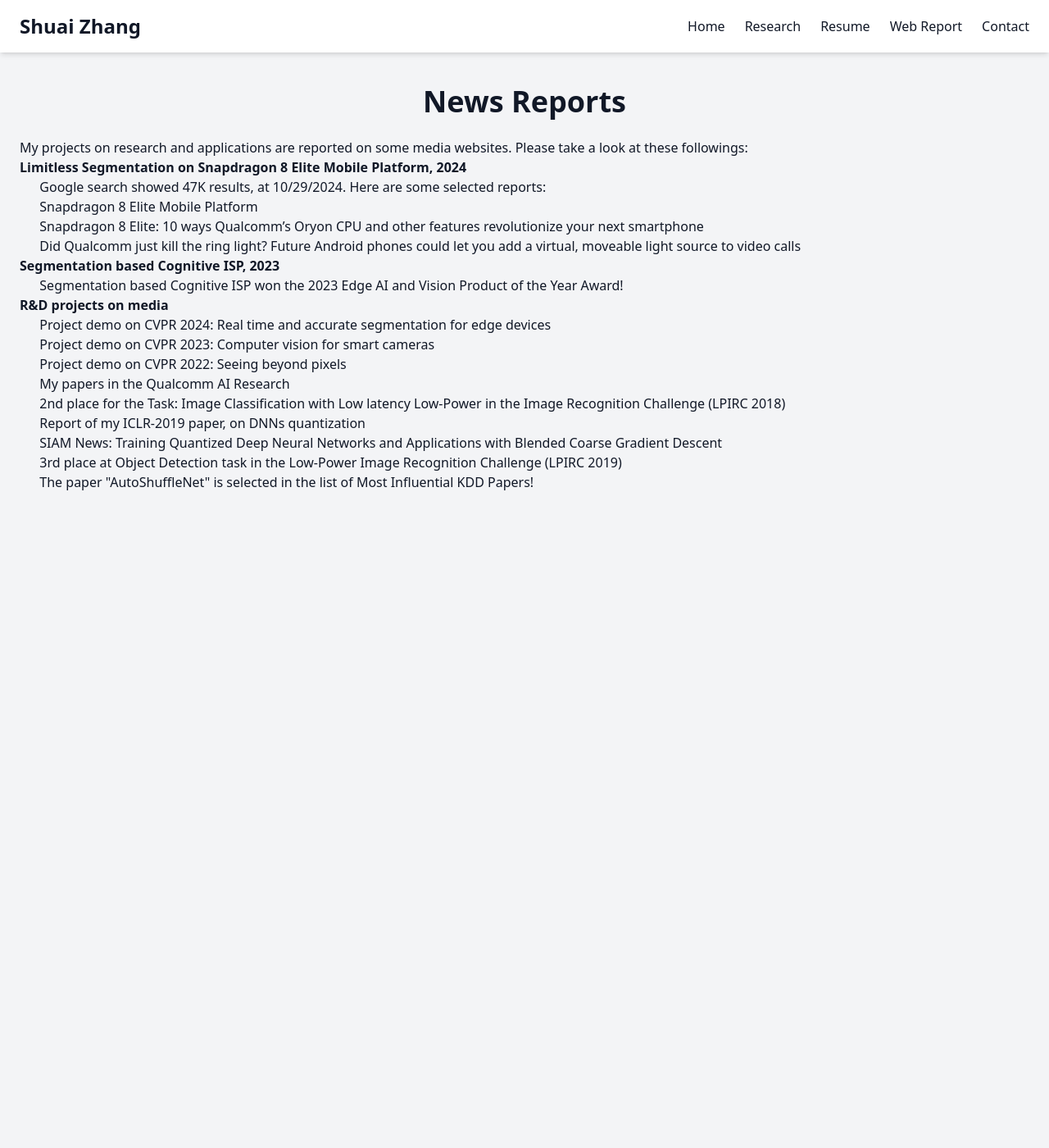
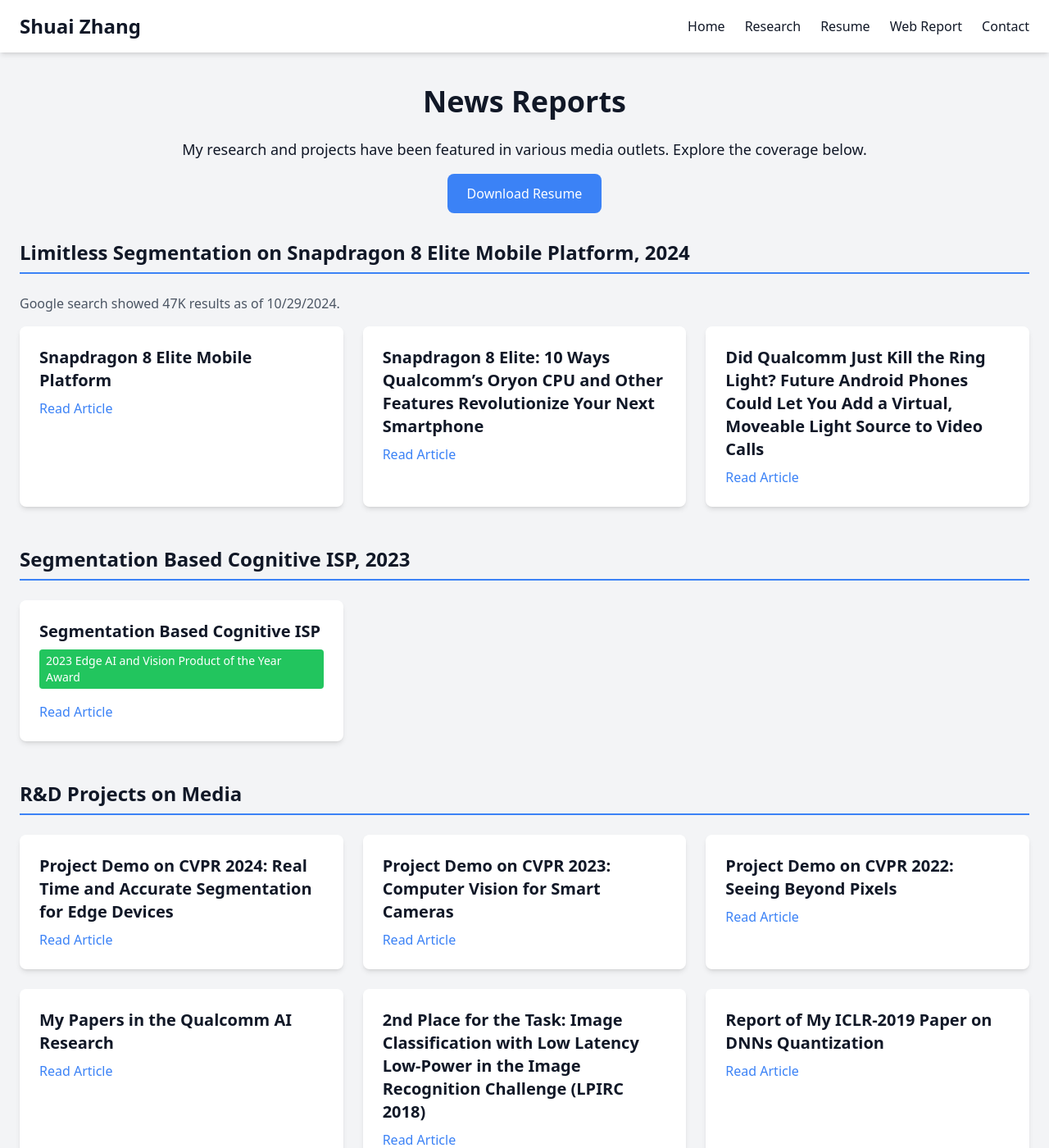
Before and after one commit to zsivine/zsivine.github.io, a Jekyll site: the page built from webreport.html, in a window 1280 px wide and 1400 px high. Shown: the whole window at 82% size. Built offline with Jekyll 4.4.1, drawn with Linux system fonts in a browser that asks for light colours; nearby versions of some CDN libraries; some of the changed text lies outside the part shown.

Commit message:
update web-report

```diff
--- a/webreport.html
+++ b/webreport.html
@@ -2,51 +2,114 @@
 layout: page
 title: News Reports
 permalink: /webreport/
+description: Media coverage and news reports on Shuai Zhang's research and projects in AI and computer vision.
 ---
-My projects on research and applications are reported on some media websites.
-Please take a look at these followings:
+<section class="animate-fade-in">
+  <div class="mb-8 text-center">
+    <p class="text-lg mb-4">My research and projects have been featured in various media outlets. Explore the coverage below.</p>
+    <a href="/assets/resume.pdf" class="inline-block px-6 py-3 bg-blue-500 text-white rounded-lg hover:bg-blue-600 transition">Download Resume</a>
+  </div>
+  <div class="space-y-12">
+    <!-- Limitless Segmentation on Snapdragon 8 Elite Mobile Platform, 2024 -->
+    <div>
+      <h2 class="text-2xl font-bold mb-6 border-b-2 border-blue-500 pb-2">Limitless Segmentation on Snapdragon 8 Elite Mobile Platform, 2024</h2>
+      <p class="text-gray-600 dark:text-gray-300 mb-4">Google search showed 47K results as of 10/29/2024.</p>
+      <div class="grid grid-cols-1 md:grid-cols-2 lg:grid-cols-3 gap-6">
+        <article class="bg-white dark:bg-gray-700 p-6 rounded-lg shadow-md hover:shadow-lg transition-shadow">
+          <h3 class="text-xl font-semibold mb-2">Snapdragon 8 Elite Mobile Platform</h3>
+          <div class="mt-2">
+            <a href="https://example.com/snapdragon-8-elite" class="text-blue-500 hover:underline" target="_blank" rel="noopener noreferrer">Read Article</a>
+          </div>
+        </article>
+        <article class="bg-white dark:bg-gray-700 p-6 rounded-lg shadow-md hover:shadow-lg transition-shadow">
+          <h3 class="text-xl font-semibold mb-2">Snapdragon 8 Elite: 10 Ways Qualcomm’s Oryon CPU and Other Features Revolutionize Your Next Smartphone</h3>
+          <div class="mt-2">
+            <a href="https://example.com/snapdragon-8-elite-oryon-cpu" class="text-blue-500 hover:underline" target="_blank" rel="noopener noreferrer">Read Article</a>
+          </div>
+        </article>
+        <article class="bg-white dark:bg-gray-700 p-6 rounded-lg shadow-md hover:shadow-lg transition-shadow">
+          <h3 class="text-xl font-semibold mb-2">Did Qualcomm Just Kill the Ring Light? Future Android Phones Could Let You Add a Virtual, Moveable Light Source to Video Calls</h3>
+          <div class="mt-2">
+            <a href="https://example.com/qualcomm-virtual-light" class="text-blue-500 hover:underline" target="_blank" rel="noopener noreferrer">Read Article</a>
+          </div>
+        </article>
+      </div>
+    </div>
 
-<br> <strong>Limitless Segmentation on Snapdragon 8 Elite Mobile Platform, 2024</strong>
-    <br> &ensp; &ensp; Google search showed 47K results, at 10/29/2024. Here are some selected reports:
-    <br> &ensp; &ensp; <a href="https://www.qualcomm.com/products/mobile/snapdragon/smartphones/snapdragon-8-series-mobile-platforms/snapdragon-8-elite-mobile-platform/" target="_self">
-        Snapdragon 8 Elite Mobile Platform </a>
+    <!-- Segmentation Based Cognitive ISP, 2023 -->
+    <div>
+      <h2 class="text-2xl font-bold mb-6 border-b-2 border-blue-500 pb-2">Segmentation Based Cognitive ISP, 2023</h2>
+      <div class="grid grid-cols-1 md:grid-cols-2 lg:grid-cols-3 gap-6">
+        <article class="bg-white dark:bg-gray-700 p-6 rounded-lg shadow-md hover:shadow-lg transition-shadow">
+          <h3 class="text-xl font-semibold mb-2">Segmentation Based Cognitive ISP</h3>
+          <span class="inline-block px-2 py-1 bg-green-500 text-white text-sm rounded mb-2">2023 Edge AI and Vision Product of the Year Award</span>
+          <div class="mt-2">
+            <a href="https://example.com/cognitive-isp-award" class="text-blue-500 hover:underline" target="_blank" rel="noopener noreferrer">Read Article</a>
+          </div>
+        </article>
+      </div>
+    </div>
 
-    <br> &ensp; &ensp; <a href="https://www.qualcomm.com/news/onq/2024/10/snapdragon-8-elite-10-ways-qualcomms-oryon-cpu-and-other-features-revolutionize-smartphone" target="_self">
-        Snapdragon 8 Elite: 10 ways Qualcomm’s Oryon CPU and other features revolutionize your next smartphone </a>
-
-    <br> &ensp; &ensp; <a href="https://www.techradar.com/phones/android/did-qualcomm-just-kill-the-ring-light-future-android-phones-could-let-you-add-a-virtual-moveable-light-source-to-video-calls" target="_self">
-        Did Qualcomm just kill the ring light? Future Android phones could let you add a virtual, moveable light source to video calls </a>
-
-
-<br><strong>Segmentation based Cognitive ISP, 2023</strong>
-    <br> &ensp; &ensp; <a href="https://www.edge-ai-vision.com/2023/05/2023-edge-ai-and-vision-product-of-the-year-award-winner-showcase-qualcomm-cameras-and-sensors/" target="_self">
-        Segmentation based Cognitive ISP won the 2023 Edge AI and Vision Product of the Year Award! </a>
-
-
-<br><strong>R&D projects on media</strong>
-    <br> &ensp; &ensp; <a href="https://www.youtube.com/watch?v=N4iIyA4X5CM&t=22s&ab_channel=QualcommResearch" target="_self">
-        Project demo on CVPR 2024: Real time and accurate segmentation for edge devices </a>
-
-    <br> &ensp; &ensp; <a href="https://www.youtube.com/watch?v=HauXCVErfsM&ab_channel=QualcommResearch" target="_self">
-        Project demo on CVPR 2023: Computer vision for smart cameras </a>
-
-    <br> &ensp; &ensp; <a href="https://www.youtube.com/watch?v=aY7zFACrDGo&ab_channel=QualcommResearch" target="_self">
-        Project demo on CVPR 2022: Seeing beyond pixels</a>
-
-    <br> &ensp; &ensp; <a href="https://www.qualcomm.com/research/artificial-intelligence/ai-research/papers" target="_self">
-        My papers in the Qualcomm AI Research</a>
-
-    <br> &ensp; &ensp; <a href="https://rebootingcomputing.ieee.org/lpirc/2018" target="_self">
-        2nd place for the Task: Image Classification with Low latency Low-Power in the Image Recognition Challenge (LPIRC 2018)</a>
-
-    <br> &ensp; &ensp; <a href="https://www.qualcomm.com/news/onq/2019/03/12/heres-why-quantization-matters-ai" target="_self">
-        Report of my ICLR-2019 paper, on DNNs quantization</a>
-
-    <br> &ensp; &ensp; <a href="https://sinews.siam.org/Details-Page/training-quantized-deep-neural-networks-and-applications-with-blended-coarse-gradient-descent-3" target="_self">
-        SIAM News: Training Quantized Deep Neural Networks and Applications with Blended Coarse Gradient Descent</a>
-
-    <br> &ensp; &ensp; <a href="https://rebootingcomputing.ieee.org/lpirc/2019" target="_self">
-        3rd place at Object Detection task in the Low-Power Image Recognition Challenge (LPIRC 2019)</a>
-
-    <br> &ensp; &ensp; <a href="https://www.paperdigest.org/2021/05/most-influential-kdd-papers-2021-05/" target="_self">
-        The paper "AutoShuffleNet" is selected in the list of Most Influential KDD Papers! </a>
+    <!-- R&D Projects on Media -->
+    <div>
+      <h2 class="text-2xl font-bold mb-6 border-b-2 border-blue-500 pb-2">R&D Projects on Media</h2>
+      <div class="grid grid-cols-1 md:grid-cols-2 lg:grid-cols-3 gap-6">
+        <article class="bg-white dark:bg-gray-700 p-6 rounded-lg shadow-md hover:shadow-lg transition-shadow">
+          <h3 class="text-xl font-semibold mb-2">Project Demo on CVPR 2024: Real Time and Accurate Segmentation for Edge Devices</h3>
+          <div class="mt-2">
+            <a href="https://example.com/cvpr-2024-segmentation" class="text-blue-500 hover:underline" target="_blank" rel="noopener noreferrer">Read Article</a>
+          </div>
+        </article>
+        <article class="bg-white dark:bg-gray-700 p-6 rounded-lg shadow-md hover:shadow-lg transition-shadow">
+          <h3 class="text-xl font-semibold mb-2">Project Demo on CVPR 2023: Computer Vision for Smart Cameras</h3>
+          <div class="mt-2">
+            <a href="https://example.com/cvpr-2023-smart-cameras" class="text-blue-500 hover:underline" target="_blank" rel="noopener noreferrer">Read Article</a>
+          </div>
+        </article>
+        <article class="bg-white dark:bg-gray-700 p-6 rounded-lg shadow-md hover:shadow-lg transition-shadow">
+          <h3 class="text-xl font-semibold mb-2">Project Demo on CVPR 2022: Seeing Beyond Pixels</h3>
+          <div class="mt-2">
+            <a href="https://example.com/cvpr-2022-beyond-pixels" class="text-blue-500 hover:underline" target="_blank" rel="noopener noreferrer">Read Article</a>
+          </div>
+        </article>
+        <article class="bg-white dark:bg-gray-700 p-6 rounded-lg shadow-md hover:shadow-lg transition-shadow">
+          <h3 class="text-xl font-semibold mb-2">My Papers in the Qualcomm AI Research</h3>
+          <div class="mt-2">
+            <a href="https://example.com/qualcomm-ai-research" class="text-blue-500 hover:underline" target="_blank" rel="noopener noreferrer">Read Article</a>
+          </div>
+        </article>
+        <article class="bg-white dark:bg-gray-700 p-6 rounded-lg shadow-md hover:shadow-lg transition-shadow">
+          <h3 class="text-xl font-semibold mb-2">2nd Place for the Task: Image Classification with Low Latency Low-Power in the Image Recognition Challenge (LPIRC 2018)</h3>
+          <div class="mt-2">
+            <a href="https://example.com/lpirc-2018" class="text-blue-500 hover:underline" target="_blank" rel="noopener noreferrer">Read Article</a>
+          </div>
+        </article>
+        <article class="bg-white dark:bg-gray-700 p-6 rounded-lg shadow-md hover:shadow-lg transition-shadow">
+          <h3 class="text-xl font-semibold mb-2">Report of My ICLR-2019 Paper on DNNs Quantization</h3>
+          <div class="mt-2">
+            <a href="https://example.com/iclr-2019-dnn-quantization" class="text-blue-500 hover:underline" target="_blank" rel="noopener noreferrer">Read Article</a>
+          </div>
+        </article>
+        <article class="bg-white dark:bg-gray-700 p-6 rounded-lg shadow-md hover:shadow-lg transition-shadow">
+          <h3 class="text-xl font-semibold mb-2">SIAM News: Training Quantized Deep Neural Networks and Applications with Blended Coarse Gradient Descent</h3>
+          <div class="mt-2">
+            <a href="https://example.com/siam-news-blended-gradient" class="text-blue-500 hover:underline" target="_blank" rel="noopener noreferrer">Read Article</a>
+          </div>
+        </article>
+        <article class="bg-white dark:bg-gray-700 p-6 rounded-lg shadow-md hover:shadow-lg transition-shadow">
+          <h3 class="text-xl font-semibold mb-2">3rd Place at Object Detection Task in the Low-Power Image Recognition Challenge (LPIRC 2019)</h3>
+          <div class="mt-2">
+            <a href="https://example.com/lpirc-2019" class="text-blue-500 hover:underline" target="_blank" rel="noopener noreferrer">Read Article</a>
+          </div>
+        </article>
+        <article class="bg-white dark:bg-gray-700 p-6 rounded-lg shadow-md hover:shadow-lg transition-shadow">
+          <h3 class="text-xl font-semibold mb-2">The Paper "AutoShuffleNet" is Selected in the List of Most Influential KDD Papers</h3>
+          <span class="inline-block px-2 py-1 bg-green-500 text-white text-sm rounded mb-2">Most Influential KDD Paper</span>
+          <div class="mt-2">
+            <a href="https://example.com/autoshufflenet-kdd" class="text-blue-500 hover:underline" target="_blank" rel="noopener noreferrer">Read Article</a>
+          </div>
+        </article>
+      </div>
+    </div>
+  </div>
+</section>
```
